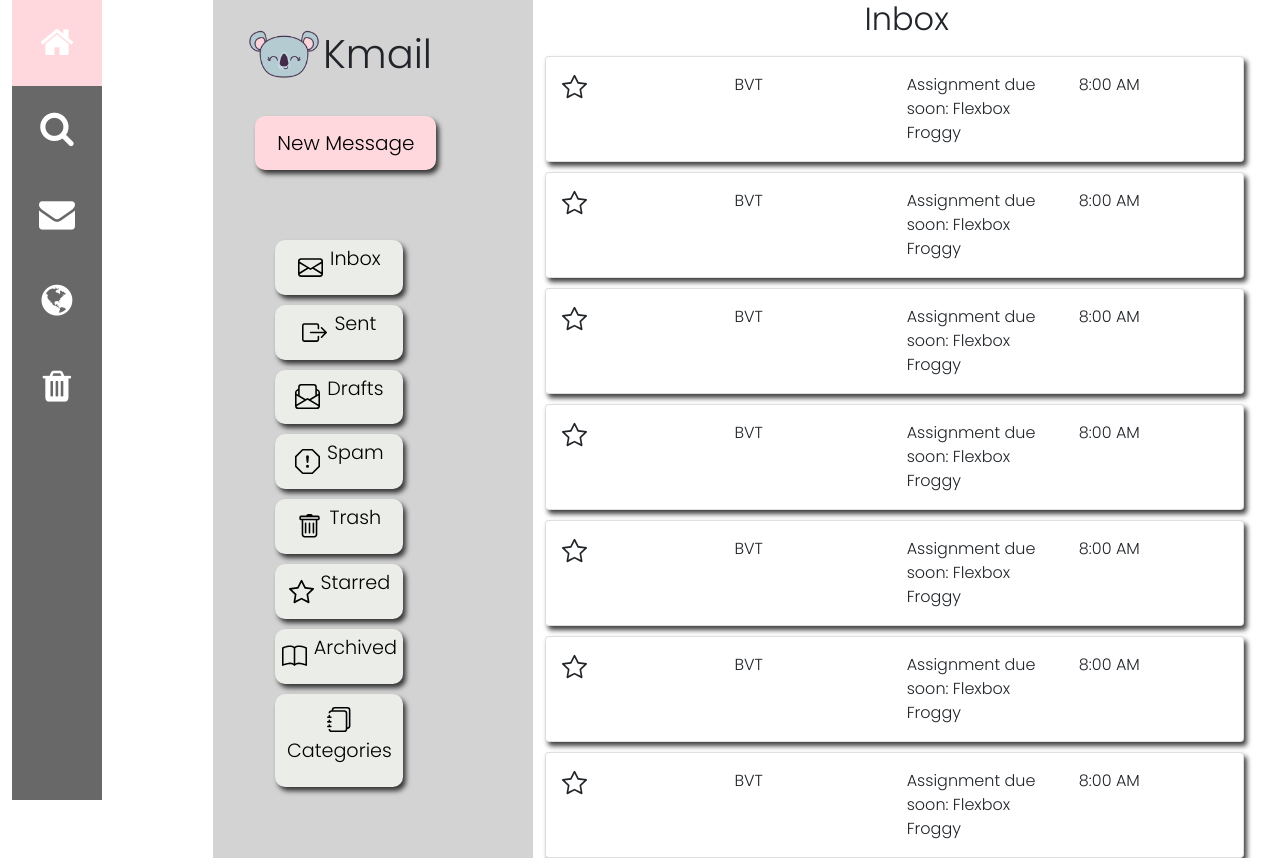
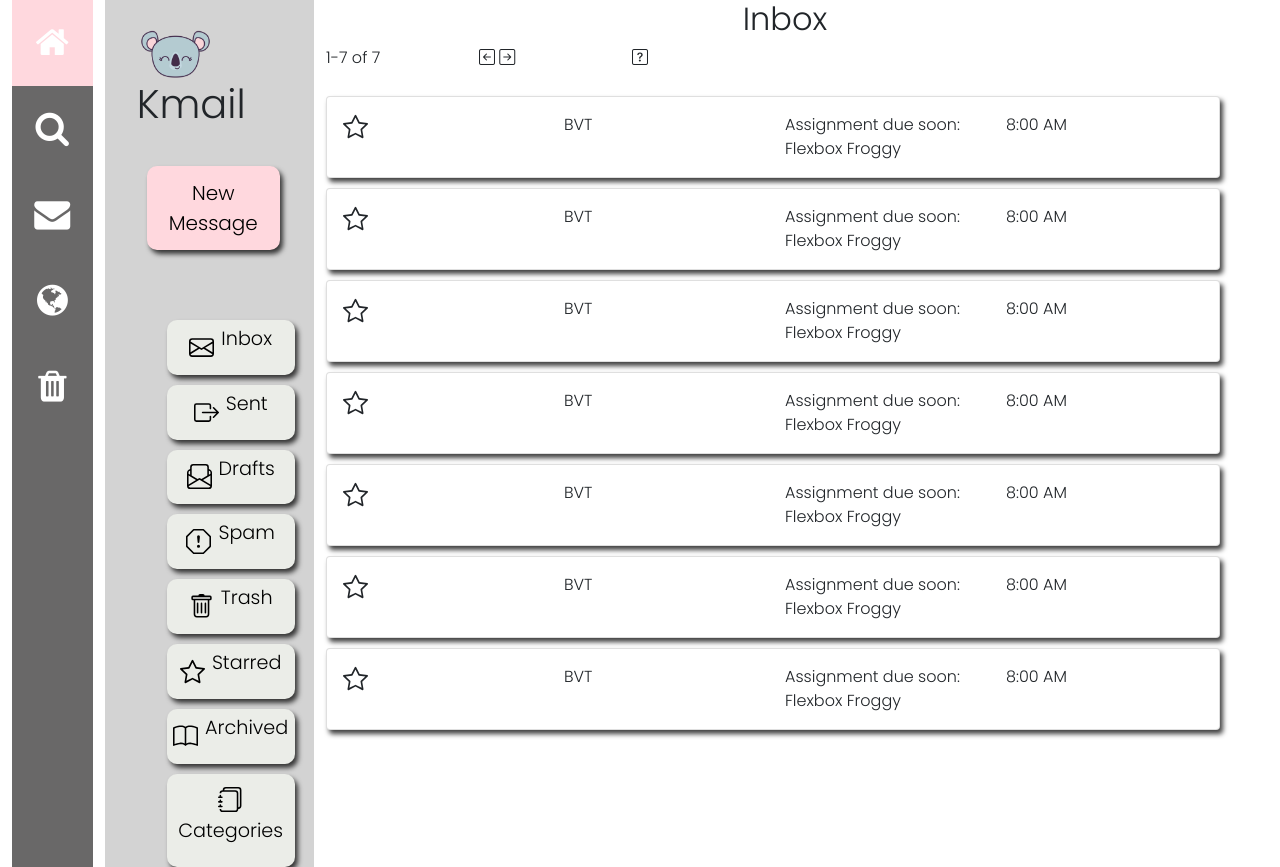
Before and after one commit to junalynnc/email-project, a website: page index.html in a window 1280 px wide. Drawn offline with nearby package versions, Linux system fonts and the light colour scheme.

Commit message:
responsiveness trial

```diff
--- a/index.html
+++ b/index.html
@@ -28,11 +28,11 @@
 
     <!------------------------------------------ SIDE NAVBAR ---------------------------------------------------->
 
-        <div class="row">
+        <div class="row w-100">
 
           <!------VERTICAL ICON BAR-----
           ------------------------------------>
-          <div class="col-md-2 col-lg-2">
+          <div class="col-sm-1 col-md-1 col-lg-1">
             <div class="icon-bar">
               <a class="active" href="#"><i class="fa fa-home"></i></a>
               <a href="#"><i class="fa fa-search"></i></a>
@@ -44,8 +44,10 @@
 
           <!-------------------------------------- CATEGORY PANE  --------------------------------------------------->
 
-          <div id="categories" class="col-md-3 col-lg-3">
+          <div id="categories" class="col-sm-2 col-md-2 col-lg-2">
+
             <img id="logo" src="images/koala-logo.png" alt="koala-logo">
+
             <h1 id="title">Kmail</h1>
 
             <button id="new-message-button" type="button">New Message</button>
@@ -125,7 +127,7 @@
             </div>
           </div>
 
-          <div id="inbox" class="col-md-7 col-lg-7">
+          <div id="inbox" class="col-md-9 col-lg-9">
 
 
             <!------------------------------------------- INBOX ------------------------------------------------------------------------------>
@@ -135,6 +137,21 @@
             <!-------------------------------------------EMAILS IN INBOX------------------------------------------------------------------------->
 
             <h2>Inbox</h2>
+
+            <div id="page-count" class="row">
+              <div class="col-md-2 col-lg-2">
+                <p>1-7 of 7</p>
+              </div>
+
+              <div class="col-md-2 col-lg-2">
+                <i class="bi bi-arrow-left-square"></i>
+                <i class="bi bi-arrow-right-square"></i>
+              </div>
+
+              <div class="col-md-2 col-lg-2">
+                <i class="bi bi-question-square"></i>
+              </div>
+            </div>
 
             <div class="row">
 
--- a/styles.css
+++ b/styles.css
@@ -37,14 +37,6 @@ h2 {
     font-size: 25px;
     font-weight: bold;
     margin-left: 50px;
-}
-
-#search-bar {
-    width: 40vw;
-    border-radius: 20px 20px;
-    margin-top: 20px;
-    margin-bottom: 50px;
-    float: left;
 }
 
 #inbox-time {
@@ -159,18 +151,15 @@ button {
 /* ---------- WEB VIEW MEDIA QUERY------------- */
 
 @media only screen and (min-width: 780px) {
-  #sidenav-menu, #sidenav-button {
-    display: none;
-  }
 
   /* ------------ VERTICAL BAR ICONS -------- */
 
 .icon-bar {
-  width: 90px; /* Set a specific width */
   background-color: rgb(105, 104, 104); /* Dark-grey background */
-  height: 100vh;
-  padding: 0;
+  height: 100%;
 }
+
+
 
 .icon-bar a {
   display: block; /* Make the links appear below each other instead of side-by-side */
```
